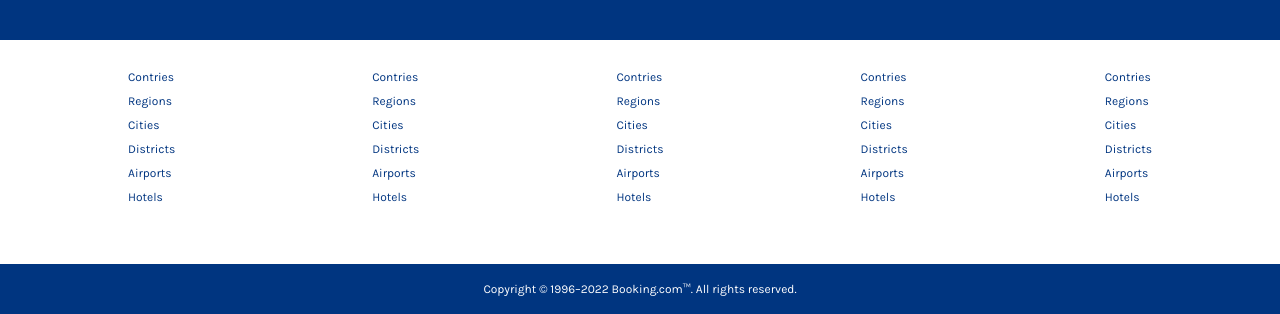
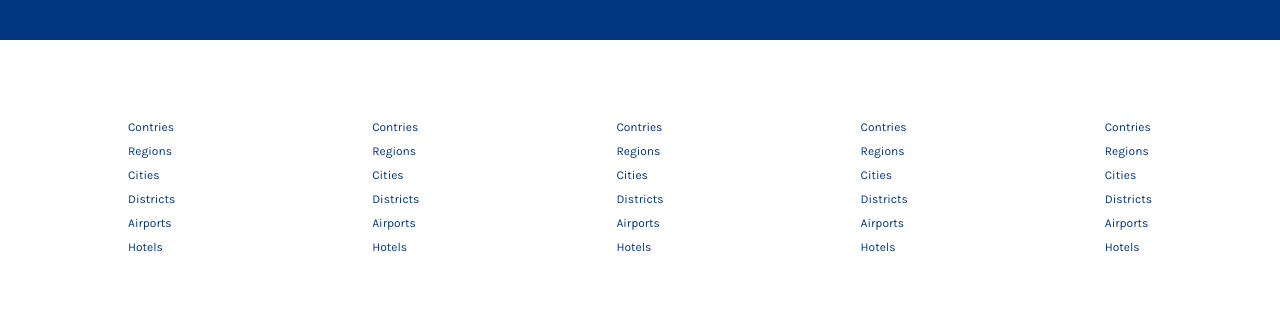
Before and after one commit to 2mnguyen1/HotelBookingApp, a React (Create React App) app in the folder client/: page / in a window 1280 px wide. Shown: the part 1601-1915 px from the top of the page. Built offline with nearby package versions, Linux system fonts and the light colour scheme.

Commit message:
fixing footer style

```diff
--- a/client/src/components/footer/footer.css
+++ b/client/src/components/footer/footer.css
@@ -10,7 +10,7 @@
     max-width: 1024px;
     display: flex;
     justify-content: space-between;
-    margin-bottom: 50px;
+    margin: 50px 0;
 }
 .footer-list{
     list-style: none;
```
